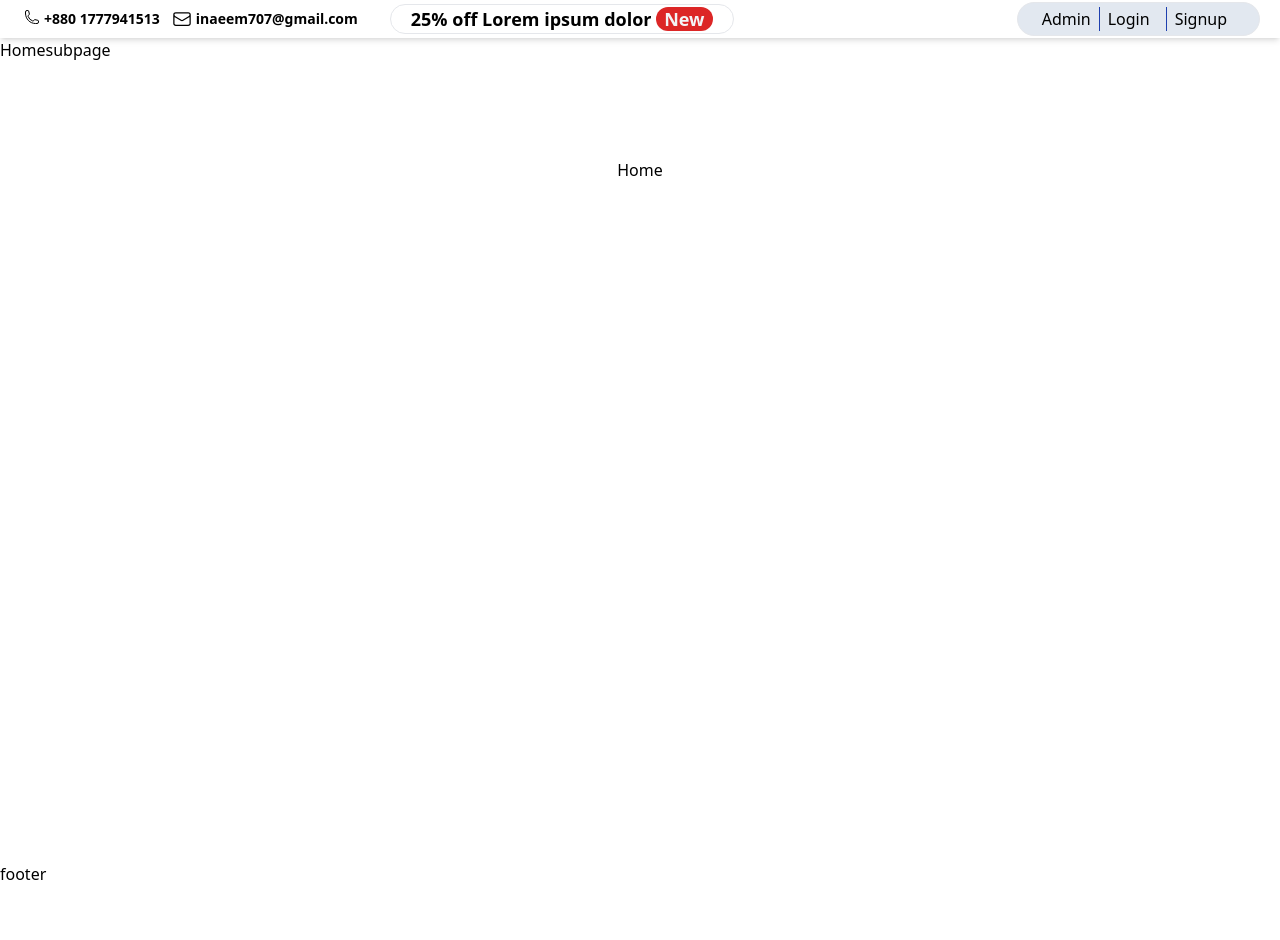
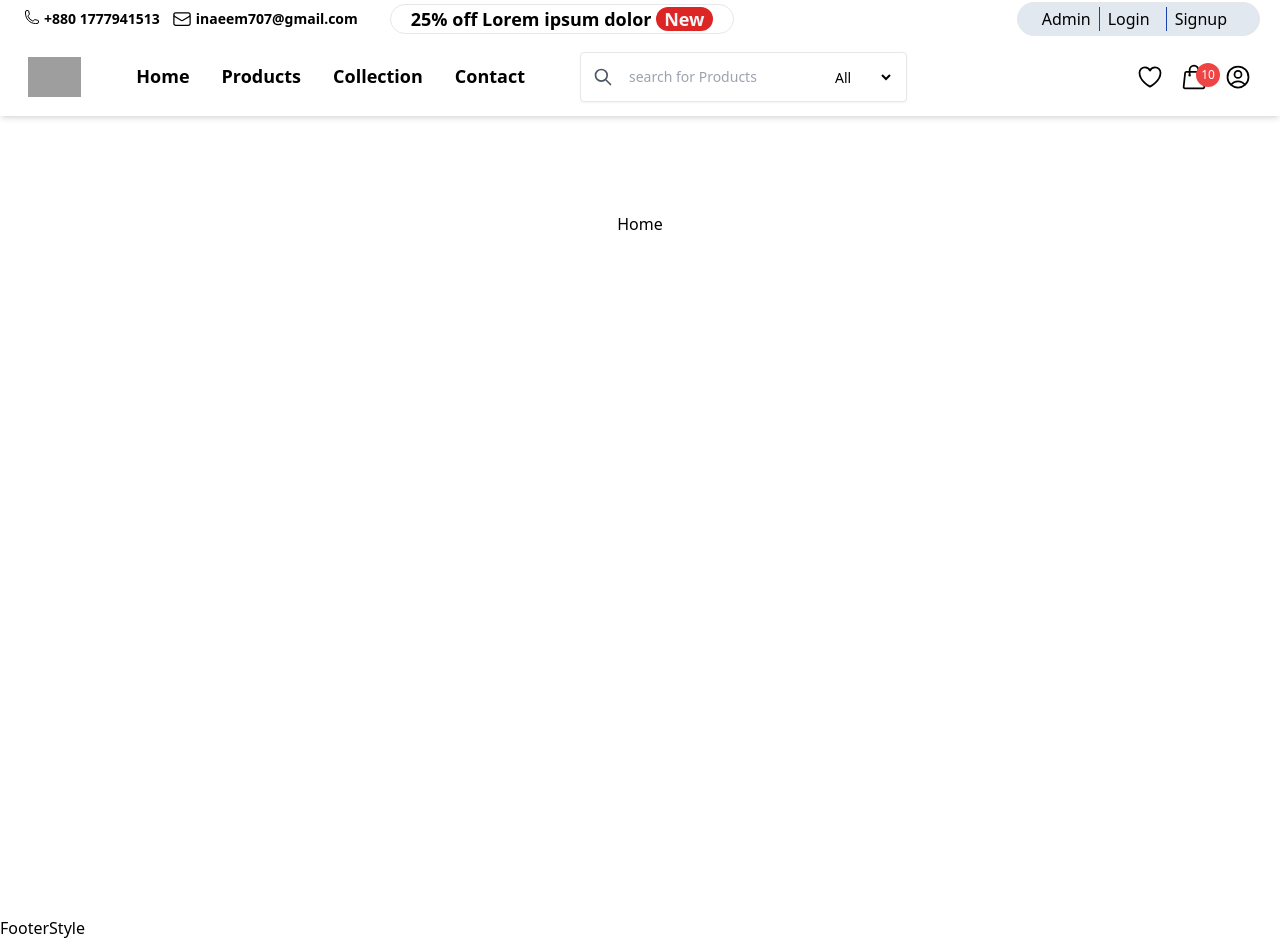
Before and after one commit to Nayem707/cli, a Next.js app: page /home in a window 1280 px wide. Before the commit the page ends 886 px from the top, so only its background shows below. Built offline with nearby package versions, Linux system fonts and the light colour scheme; grey boxes are pictures that could not be loaded.

Commit message:
respons to mobile view

```diff
--- a/src/app/components/NavbStyle.jsx
+++ b/src/app/components/NavbStyle.jsx
@@ -3,10 +3,145 @@ import React from 'react';
 
 const NavbStyle = () => {
   return (
-    <nav>
-      <Link href='/home'>Home</Link>
-      <Link href='/home/subpage'>subpage</Link>
-    </nav>
+    <>
+      <header className='header sticky top-0 bg-white shadow-md flex items-center justify-between p-2 px-7 py-02'>
+        <h1 className='w-3/11'>
+          <Link href='/'>
+            <img
+              src='https://res.cloudinary.com/nayem490/image/upload/v1693437906/shop-logo_zlvemt.png'
+              alt=''
+              className='h-5 sm:h-10 block'
+            />
+          </Link>
+        </h1>
+
+        {/* Navbar link */}
+        <nav className='nav font-semibold text-lg hidden sm:block'>
+          <ul className='flex items-center'>
+            <li className='p-4 border-b-2 border-green-500 border-opacity-0 hover:border-opacity-100 hover:text-green-500 duration-200 cursor-pointer active'>
+              <Link href='/'>Home</Link>
+            </li>
+            <li className='p-4 border-b-2 border-green-500 border-opacity-0 hover:border-opacity-100 hover:text-green-500 duration-200 cursor-pointer'>
+              <Link href='/products'>Products</Link>
+            </li>
+            <li className='p-4 border-b-2 border-green-500 border-opacity-0 hover:border-opacity-100 hover:text-green-500 duration-200 cursor-pointer'>
+              <Link href='/cart'>Collection</Link>
+            </li>
+            <li className='p-4 border-b-2 border-green-500 border-opacity-0 hover:border-opacity-100 hover:text-green-500 duration-200 cursor-pointer'>
+              <Link href='/contact'>Contact</Link>
+            </li>
+          </ul>
+        </nav>
+
+        {/* Search BOX */}
+        <div className='box hidden sm:block'>
+          <div className='box-wrapper'>
+            <div className=' bg-white rounded flex items-center w-full p-3 shadow-sm border border-gray-200'>
+              <button className='outline-none focus:outline-none'>
+                <svg
+                  className=' w-5 text-gray-600 h-5 cursor-pointer'
+                  fill='none'
+                  strokeLinecap='round'
+                  strokeLinejoin='round'
+                  strokeWidth='2'
+                  stroke='currentColor'
+                  viewBox='0 0 24 24'
+                >
+                  <path d='M21 21l-6-6m2-5a7 7 0 11-14 0 7 7 0 0114 0z'></path>
+                </svg>
+              </button>
+              <input
+                type='search'
+                name=''
+                id=''
+                placeholder='search for Products'
+                className='w-full pl-4 text-sm outline-none focus:outline-none bg-transparent'
+              />
+              <div className='select '>
+                <select
+                  name=''
+                  id=''
+                  className='cursor-pointer text-sm outline-none focus:outline-none bg-transparent'
+                >
+                  <option value='all' selected>
+                    All
+                  </option>
+                  <option value='photo'>T-shrt</option>
+                  <option value='illustration'>Bug</option>
+                  <option value='vector'>Vector</option>
+                </select>
+              </div>
+            </div>
+          </div>
+        </div>
+
+        {/* cart Link */}
+        <div className='w-3/12 flex justify-end gap-4'>
+          <Link href='fav'>
+            <svg
+              xmlns='http://www.w3.org/2000/svg'
+              fill='none'
+              viewBox='0 0 24 24'
+              strokeWidth={1.5}
+              stroke='currentColor'
+              className='w-7 h-7'
+            >
+              <path
+                strokeLinecap='round'
+                strokeLinejoin='round'
+                d='M21 8.25c0-2.485-2.099-4.5-4.688-4.5-1.935 0-3.597 1.126-4.312 2.733-.715-1.607-2.377-2.733-4.313-2.733C5.1 3.75 3 5.765 3 8.25c0 7.22 9 12 9 12s9-4.78 9-12z'
+              />
+            </svg>
+          </Link>
+
+          <div className=''>
+            <div
+              className='relative cursor-pointer'
+              // onClick={() => setOpen(!open)}
+            >
+              {/* Cart Button */}
+              <div className='t-0  left-4 absolute '>
+                <p className='flex h-2 w-2 items-center justify-center rounded-full bg-red-500 p-3 text-xs text-white'>
+                  10
+                </p>
+              </div>
+              <svg
+                xmlns='http://www.w3.org/2000/svg'
+                fill='none'
+                viewBox='0 0 24 24'
+                strokeWidth={1.5}
+                stroke='currentColor'
+                className='w-7 h-7'
+              >
+                <path
+                  strokeLinecap='round'
+                  strokeLinejoin='round'
+                  d='M15.75 10.5V6a3.75 3.75 0 10-7.5 0v4.5m11.356-1.993l1.263 12c.07.665-.45 1.243-1.119 1.243H4.25a1.125 1.125 0 01-1.12-1.243l1.264-12A1.125 1.125 0 015.513 7.5h12.974c.576 0 1.059.435 1.119 1.007zM8.625 10.5a.375.375 0 11-.75 0 .375.375 0 01.75 0zm7.5 0a.375.375 0 11-.75 0 .375.375 0 01.75 0z'
+                />
+              </svg>
+            </div>
+            {/* {open && <ModalView setOpen={setOpen} open={open} />} */}
+          </div>
+          {/* Cart Button-end */}
+          <Link href='/setting/user' className='flex gap-5'>
+            <svg
+              xmlns='http://www.w3.org/2000/svg'
+              fill='none'
+              viewBox='0 0 24 24'
+              strokeWidth={1.5}
+              stroke='currentColor'
+              className='w-7 h-7'
+            >
+              <path
+                strokeLinecap='round'
+                strokeLinejoin='round'
+                d='M17.982 18.725A7.488 7.488 0 0012 15.75a7.488 7.488 0 00-5.982 2.975m11.963 0a9 9 0 10-11.963 0m11.963 0A8.966 8.966 0 0112 21a8.966 8.966 0 01-5.982-2.275M15 9.75a3 3 0 11-6 0 3 3 0 016 0z'
+              />
+            </svg>
+          </Link>
+        </div>
+      </header>
+    </>
   );
 };
 
--- a/src/app/components/TopNav.jsx
+++ b/src/app/components/TopNav.jsx
@@ -3,7 +3,7 @@ import React from 'react';
 
 const TopNav = () => {
   return (
-    <div className=' header top-0 bg-white shadow-md flex items-center justify-between px-5 '>
+    <div className='header top-0 bg-white shadow-md hidden sm:block md:flex items-center justify-between px-5 '>
       <div className='nav font-semibold text-lg'>
         <ul className='flex items-center gap-3 p-1'>
           <li className=''>
@@ -26,7 +26,7 @@ const TopNav = () => {
             </a>
           </li>
           <li className=''>
-            <a href='' className=' flex gap-1 text-sm'>
+            <a href='' className='flex gap-1 text-sm'>
               <svg
                 xmlns='http://www.w3.org/2000/svg'
                 fill='none'
--- a/src/app/layout.js
+++ b/src/app/layout.js
@@ -1,8 +1,8 @@
-import Link from 'next/link';
 import './globals.css';
 import { Inter } from 'next/font/google';
 import NavbStyle from './components/NavbStyle';
 import TopNav from './components/TopNav';
+import FooterStyle from './components/FooterStyle';
 
 const inter = Inter({ subsets: ['latin'] });
 
@@ -18,9 +18,7 @@ export default function RootLayout({ children }) {
         <TopNav />
         <NavbStyle />
         {children}
-        <footer>
-          <h1>footer</h1>
-        </footer>
+        <FooterStyle />
       </body>
     </html>
   );
```
